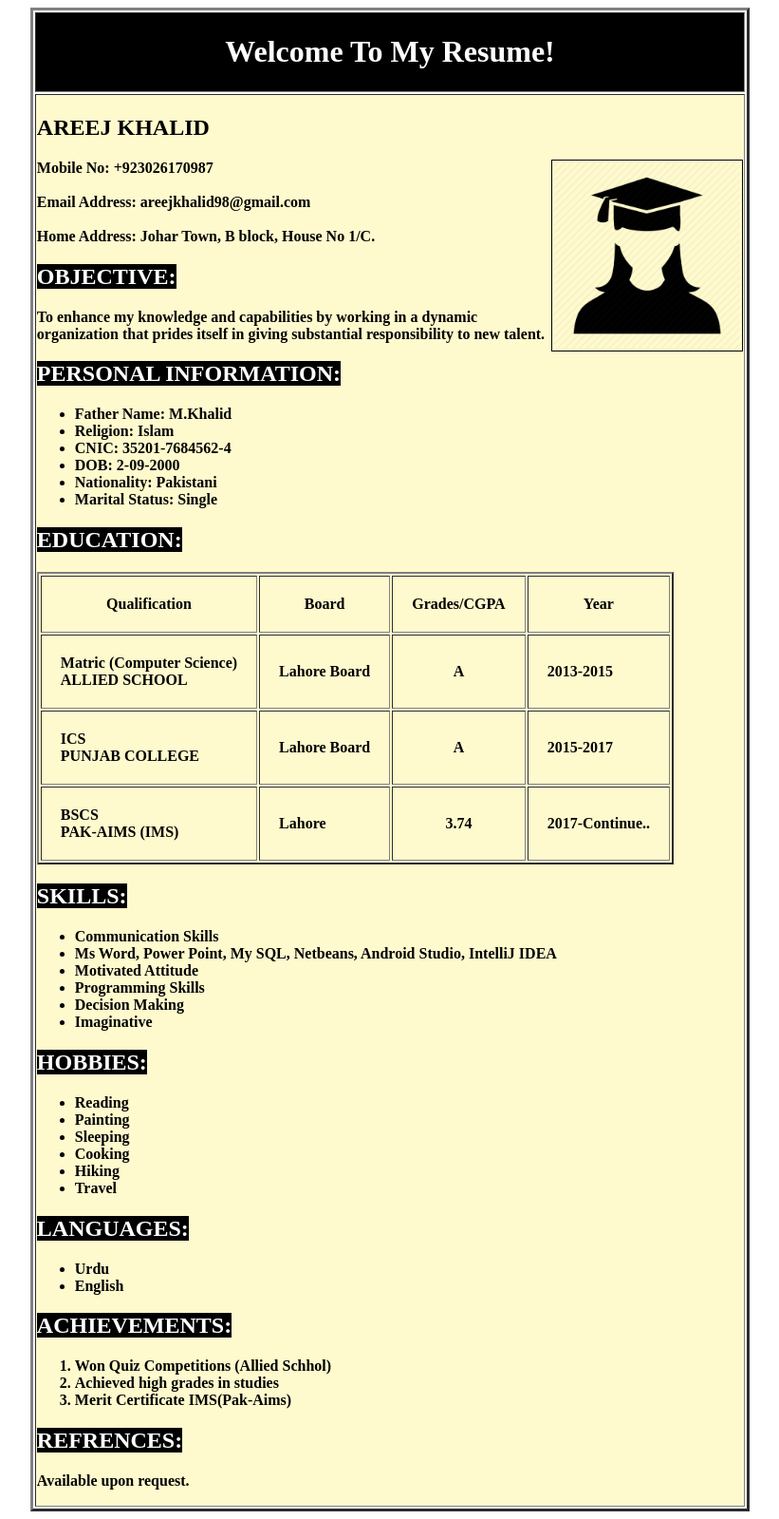
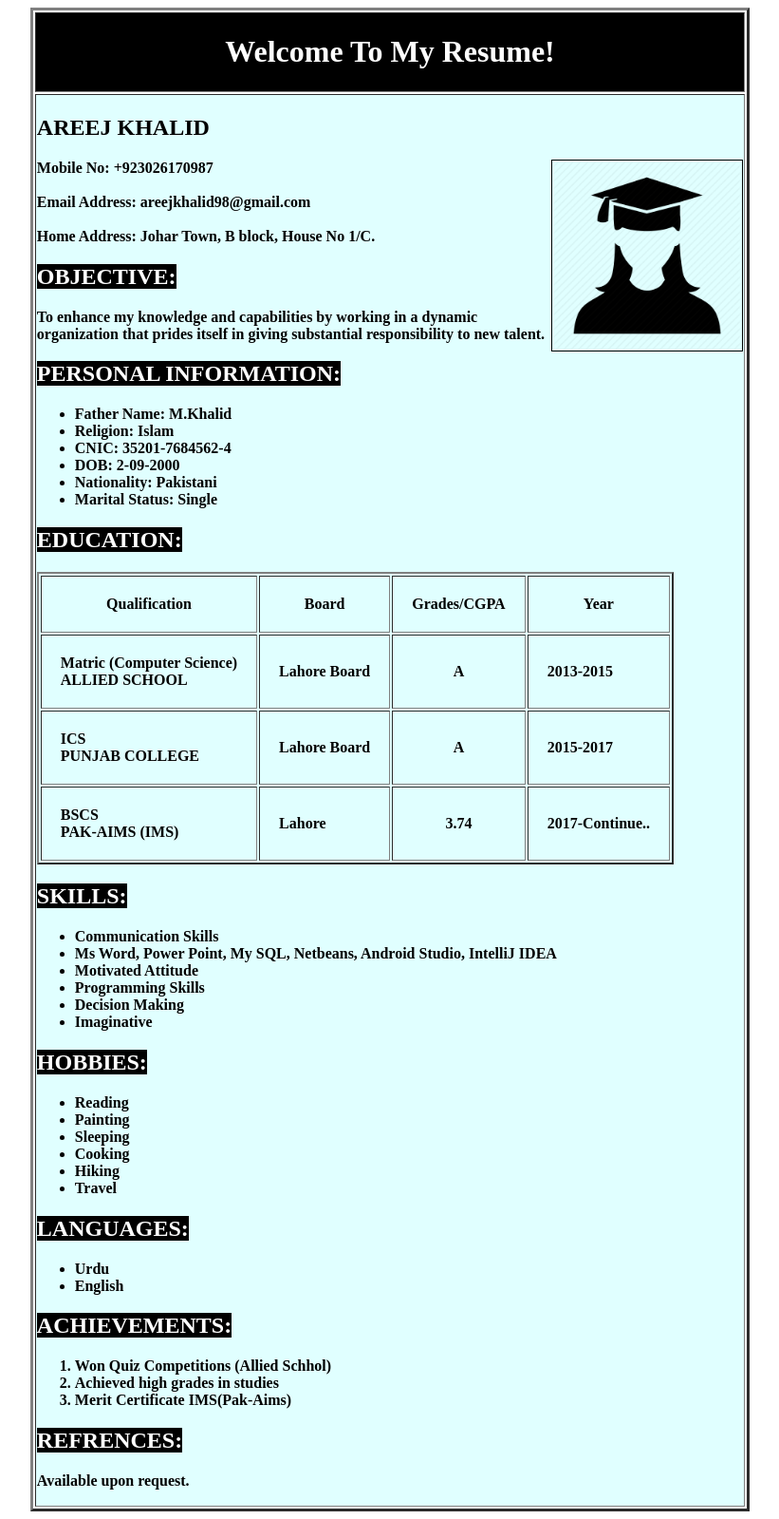
Before and after one commit to Areej112/My-Resume, a PHP site: page / in a window 1280 px wide. Shown: the whole page at 95% size, without its empty margins (229-1050 px from the left). Run offline with PHP 8.4, Linux system fonts and the light colour scheme.

Commit message:
Update styles.CSS

```diff
--- a/styles.CSS
+++ b/styles.CSS
@@ -1,5 +1,5 @@
 tr{
-    background-color:lemonchiffon;
+    background-color:lightcyan;
 
 }
 h1{
```
